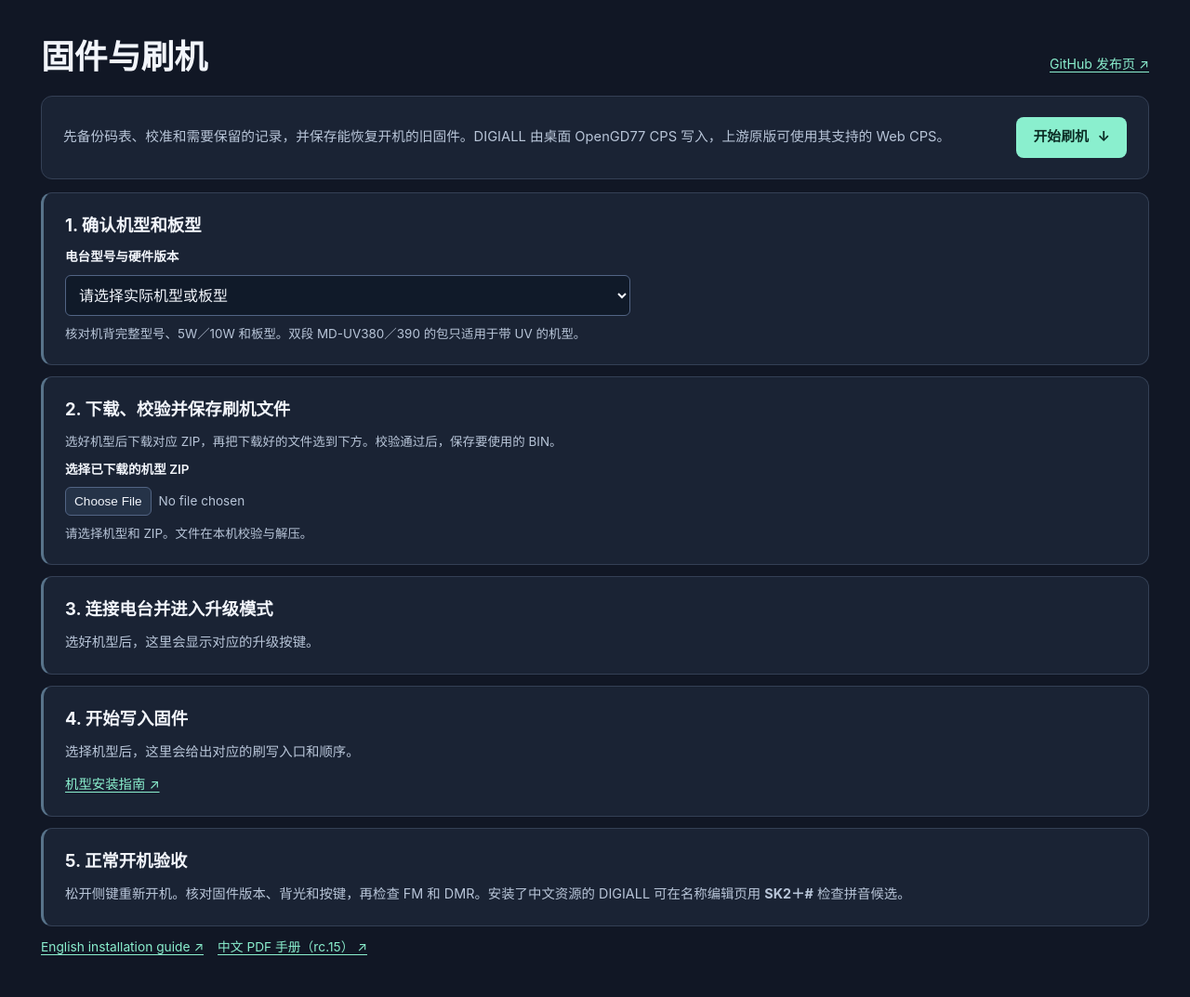
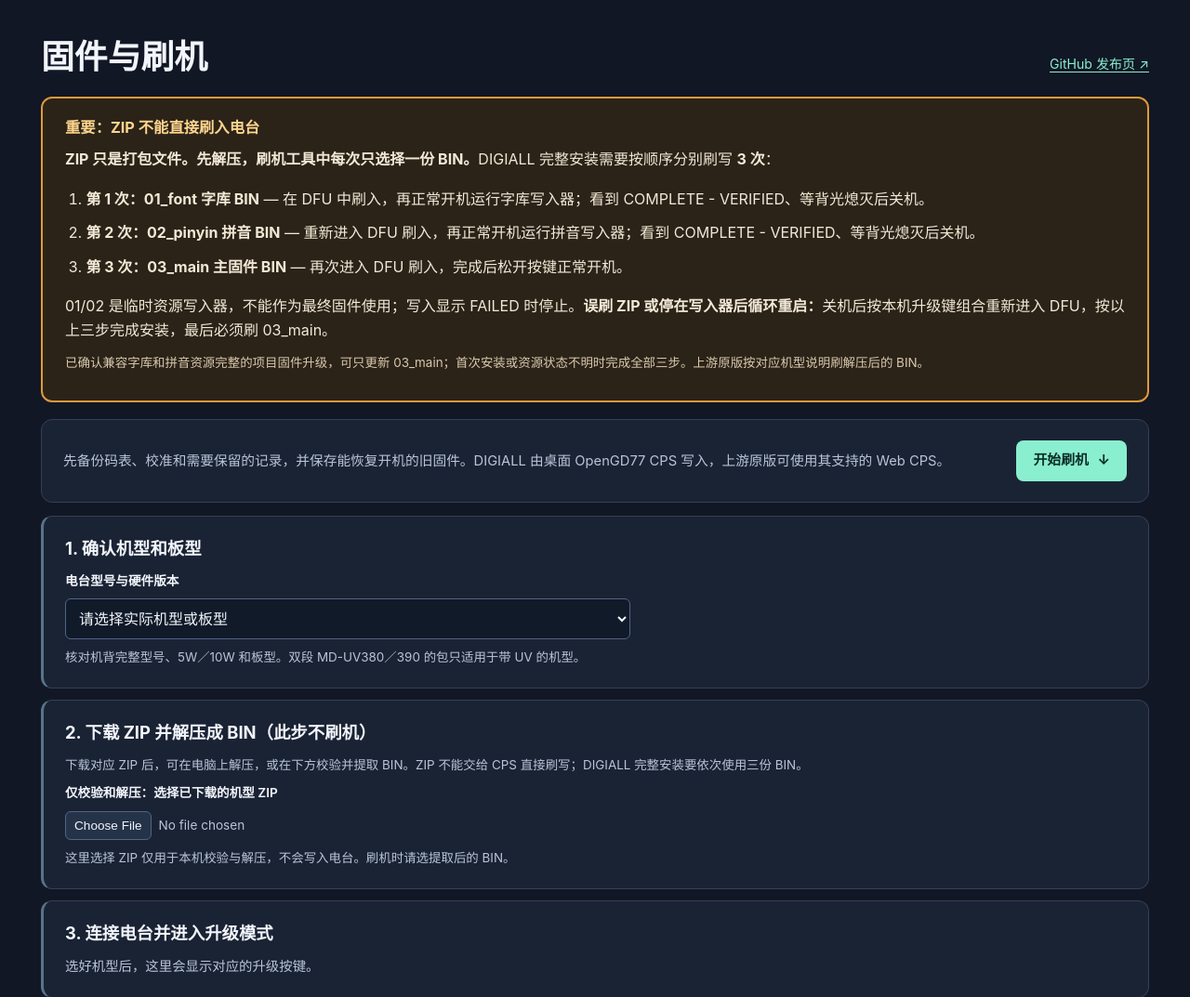
Before and after one commit to xunyu5800-alt/OpenGD77-DIGIALL-Testing, a plain HTML site: page docs/index.html in a window 1280 px wide. Shown: the part 1160-2233 px from the top of the page at 93% size. Drawn offline with Linux system fonts and the light colour scheme.

Commit message:
Make ZIP extraction and three separate BIN flashes explicit before installation

```diff
--- a/docs/index.html
+++ b/docs/index.html
@@ -46,6 +46,17 @@
 
     <section id="install" class="section" aria-labelledby="install-title">
       <div class="section-heading"><h2 id="install-title">固件与刷机</h2><a class="text-link" href="https://github.com/xunyu5800-alt/OpenGD77-DIGIALL-Testing/releases/tag/v1.2.0-rc.17">GitHub 发布页 ↗</a></div>
+      <aside class="flash-warning" aria-labelledby="flash-warning-title">
+        <h3 id="flash-warning-title">重要：ZIP 不能直接刷入电台</h3>
+        <p><strong>ZIP 只是打包文件。先解压，刷机工具中每次只选择一份 BIN。</strong>DIGIALL 完整安装需要按顺序分别刷写 <strong>3 次</strong>：</p>
+        <ol>
+          <li><strong>第 1 次：01_font 字库 BIN</strong> — 在 DFU 中刷入，再正常开机运行字库写入器；看到 COMPLETE - VERIFIED、等背光熄灭后关机。</li>
+          <li><strong>第 2 次：02_pinyin 拼音 BIN</strong> — 重新进入 DFU 刷入，再正常开机运行拼音写入器；看到 COMPLETE - VERIFIED、等背光熄灭后关机。</li>
+          <li><strong>第 3 次：03_main 主固件 BIN</strong> — 再次进入 DFU 刷入，完成后松开按键正常开机。</li>
+        </ol>
+        <p>01/02 是临时资源写入器，不能作为最终固件使用；写入显示 FAILED 时停止。<strong>误刷 ZIP 或停在写入器后循环重启：</strong>关机后按本机升级键组合重新进入 DFU，按以上三步完成安装，最后必须刷 03_main。</p>
+        <p class="hint">已确认兼容字库和拼音资源完整的项目固件升级，可只更新 03_main；首次安装或资源状态不明时完成全部三步。上游原版按对应机型说明刷解压后的 BIN。</p>
+      </aside>
       <div class="flash-intro surface">
         <p>先备份码表、校准和需要保留的记录，并保存能恢复开机的旧固件。DIGIALL 由桌面 OpenGD77 CPS 写入，上游原版可使用其支持的 Web CPS。</p>
         <a class="btn primary" id="start-flash" href="#choose-model">开始刷机 <span aria-hidden="true">↓</span></a>
@@ -59,16 +70,16 @@
           <p id="board-note" class="board-note" hidden></p>
         </div>
         <div class="surface" id="prepare-files">
-          <h3>2. 下载、校验并保存刷机文件</h3>
-          <p class="hint">选好机型后下载对应 ZIP，再把下载好的文件选到下方。校验通过后，保存要使用的 BIN。</p>
+          <h3>2. 下载 ZIP 并解压成 BIN（此步不刷机）</h3>
+          <p class="hint">下载对应 ZIP 后，可在电脑上解压，或在下方校验并提取 BIN。ZIP 不能交给 CPS 直接刷写；DIGIALL 完整安装要依次使用三份 BIN。</p>
           <template id="package-template">
             <div class="package-id"><code id="package-name"></code><p class="hint">SHA-256 <code id="sha"></code></p></div>
-            <a id="download-zip" class="btn neutral" href="#prepare-files">下载匹配 ZIP <span aria-hidden="true">↓</span></a>
+            <a id="download-zip" class="btn neutral" href="#prepare-files">下载 ZIP（不可直接刷）<span aria-hidden="true">↓</span></a>
           </template>
           <div id="package"></div>
-          <label for="zip">选择已下载的机型 ZIP</label>
+          <label for="zip">仅校验和解压：选择已下载的机型 ZIP</label>
           <input type="file" id="zip" accept=".zip,application/zip" disabled>
-          <p id="zip-status" role="status" class="hint">请选择机型和 ZIP。文件在本机校验与解压。</p>
+          <p id="zip-status" role="status" class="hint">这里选择 ZIP 仅用于本机校验与解压，不会写入电台。刷机时请选提取后的 BIN。</p>
           <div id="files" class="file-list"></div>
           <noscript><p>请启用 JavaScript 使用选包器与校验工具，或从发布页按型号手动选包。</p></noscript>
         </div>
@@ -91,7 +102,7 @@
           </div>
         </div>
         <div class="instructions surface" id="write-firmware">
-          <h3>4. 开始写入固件</h3>
+          <h3>4. 只用 BIN 刷写（DIGIALL 完整安装分 3 次）</h3>
           <p id="path-intro">选择机型后，这里会给出对应的刷写入口和顺序。</p>
           <ol id="instructions"></ol>
           <div class="actions">
--- a/docs/site-assets/firmware.mjs
+++ b/docs/site-assets/firmware.mjs
@@ -61,9 +61,15 @@ export async function prepareFirmware(file, selected) {
   const zip = new Uint8Array(await file.arrayBuffer());
   await verify(zip, selected.sha256, '机型 ZIP');
   if (selected.stages) {
+    const prefixes = ['01_font_', '02_pinyin_', '03_main_'];
+    if (selected.stages.length !== 3 || selected.stages.some((stage, index) =>
+      !stage.filename?.startsWith(prefixes[index]) || !stage.filename.toLowerCase().endsWith('.bin'))) {
+      throw new Error('DIGIALL 包必须包含顺序正确的 01 字库、02 拼音、03 主固件 BIN。请从发布页重新下载。');
+    }
     return Promise.all(selected.stages.map(async stage => {
       const bytes = await extract(zip, stage.filename, stage.bytes);
       await verify(bytes, stage.sha256, stage.filename);
+      if (bytes[0] === 0x50 && bytes[1] === 0x4b) throw new Error('提取结果仍是 ZIP，已停止。刷机只能选择解压后的 BIN。');
       return {filename: stage.filename, bytes};
     }));
   }
@@ -71,6 +77,9 @@ export async function prepareFirmware(file, selected) {
   await verify(inner, selected.innerSha256, '上游原版 ZIP');
   const bytes = await extract(inner, selected.firmware);
   await verify(bytes, selected.firmwareSha256, selected.firmware);
+  if (!selected.firmware.toLowerCase().endsWith('.bin') || (bytes[0] === 0x50 && bytes[1] === 0x4b)) {
+    throw new Error('提取结果不是可用的 BIN，已停止。请按机型安装指南操作。');
+  }
   return [{filename: selected.firmware, bytes}];
 }
 
--- a/docs/site-assets/site.css
+++ b/docs/site-assets/site.css
@@ -87,6 +87,12 @@ code { font-family: var(--mono); }
 #usb-status[data-result="access-denied"], #usb-status[data-result="open-error"] { color: var(--amber); }
 #usb-status[data-result="ready"] { color: var(--mint); }
 .file-list { display: flex; gap: 6px; flex-wrap: wrap; }
+.flash-warning { margin: 18px 0; padding: 20px 24px; border: 2px solid #df9a38; border-radius: 12px; background: #2b2318; color: #f3e8d6; overflow-wrap: anywhere; }
+.flash-warning h3 { margin: 0 0 10px; color: #ffd58e; }
+.flash-warning p { margin: 10px 0; }
+.flash-warning ol { padding-left: 1.4em; }
+.flash-warning li + li { margin-top: 10px; }
+.flash-warning .hint { color: #d9c9ae; }
 .file-list a { display: inline-flex; margin-top: 7px; padding: 4px 10px; border: 1px solid var(--border); border-radius: 6px; }
 .instructions { color: var(--muted); font-size: .9rem; }
 .instructions ol { margin: 12px 0; padding-left: 1.4em; }
--- a/docs/site-assets/site.js
+++ b/docs/site-assets/site.js
@@ -41,6 +41,7 @@ function showUsbResult(state, error) {
 function instructionsFor(entry) {
   if (entry.origin === 'DIGIALL') {
     return [
+      'ZIP 不能直接刷入电台。先解压或用本页提取 BIN，CPS 每次只选择一份 BIN；完整安装要按 01_font → 02_pinyin → 03_main 分别刷写 3 次。',
       '在桌面 OpenGD77 CPS 打开 Extras → Firmware Loader，选择本机型号。需要数字语音时，用 Select official firmware 选择自己有权使用的 MD9600 V26.45 CSV donor。',
       '首次安装，在 DFU 中用 Select Open firmware file & update 刷 01_font。随后正常开机运行 CHINESE FONT WRITER，看到 COMPLETE - VERIFIED 并等背光熄灭后，把电源旋钮转到关。显示 FAILED 时停止。',
       '刷 02_pinyin 时，按住 SK1＋PTT 开机进入 DFU，在 CPS 选 02_pinyin 写入。再正常开机运行 CHINESE PINYIN WRITER，看到 COMPLETE - VERIFIED 并等背光熄灭后关机。',
@@ -87,7 +88,7 @@ function renderSelection() {
     ? '关机并连接数据线。按住两个侧键 SK1＋SK2 开机进入升级模式，具体按键以对应机型的上游说明为准。'
     : '关机并连接数据线。按住上侧键 SK1＋PTT 开机进入 DFU，再松开按键。升级模式下屏幕可能保持黑屏。';
   element('path-intro').textContent = native
-    ? `DIGIALL ${selection.version} 由桌面 OpenGD77 CPS 写入。浏览器 USB 检测失败时，若 CPS 能识别电台，仍可继续。`
+    ? `DIGIALL ${selection.version} 用桌面 OpenGD77 CPS 分别刷写 BIN，不能直接刷 ZIP。完整安装分 3 次，最后必须刷 03_main。`
     : '这是上游原版包。用 Web CPS 或桌面 CPS 刷写前，先确认工具支持你的机型。';
   boardNote.textContent = native
     ? selection.c4fmTx
@@ -125,7 +126,9 @@ fileInput.addEventListener('change', async () => {
   try {
     const results = await prepareFirmware(file, selection);
     if (request !== verification) return;
-    fileStatus.textContent = 'SHA-256 校验通过。保存对应文件，用刷机工具加载。';
+    fileStatus.textContent = selection.origin === 'DIGIALL'
+      ? '校验与解压完成，尚未刷机。依次保存 01、02、03 三份 BIN，再在 CPS 中分三次刷写；不要选择 ZIP。'
+      : '校验与解压完成，尚未刷机。保存原版 BIN 后交给对应刷机工具；不要选择 ZIP。';
     results.forEach(({bytes, filename}, index) => {
       const link = document.createElement('a');
       link.download = filename;
```
Also changed, not shown: .github/scripts/test_firmware.mjs (added), 1 other file.
